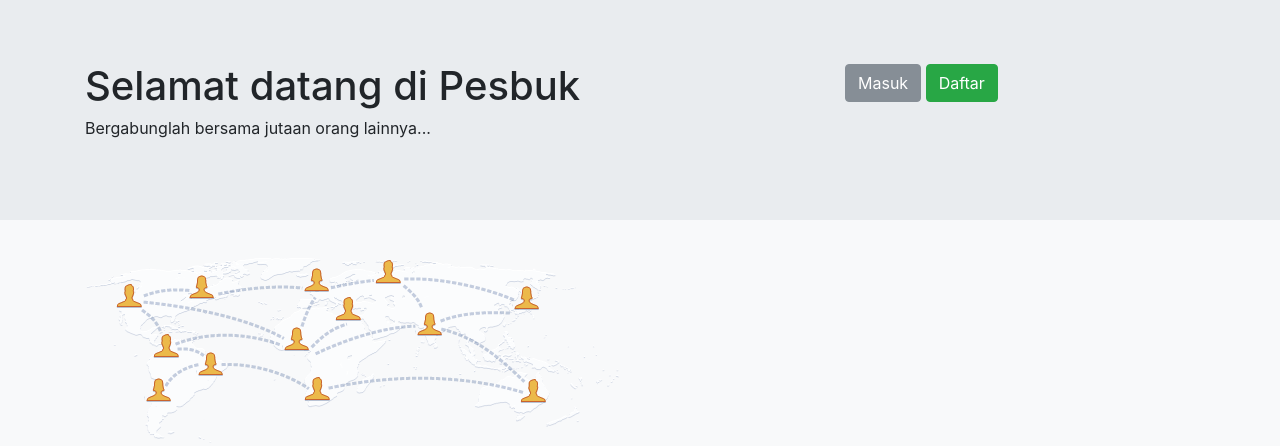
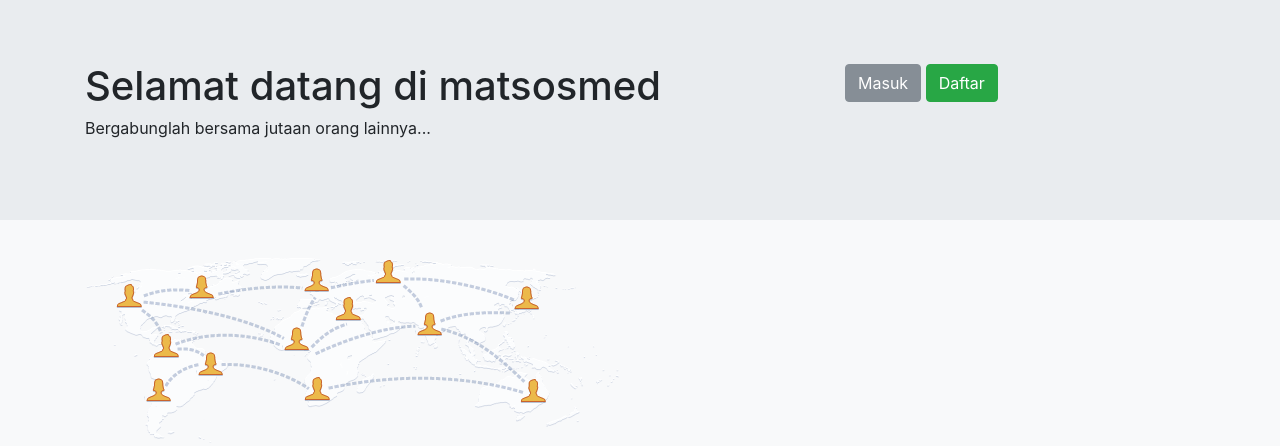
Before and after one commit to mamat08nurahmat/sosial-media-master, a PHP site: page / in a window 1280 px wide. Shown: the top 446 px of the page. Run offline with PHP 8.4, Linux system fonts and the light colour scheme.

Commit message:
merubah title dan H1

```diff
--- a/index.php
+++ b/index.php
@@ -4,7 +4,7 @@
     <meta charset="UTF-8">
     <meta name="viewport" content="width=device-width, initial-scale=1.0">
     <meta http-equiv="X-UA-Compatible" content="ie=edge">
-    <title>Pesbuk</title>
+    <title>Matsosmed</title>
 
      <link rel="stylesheet" href="css/bootstrap.min.css" />
 </head>
@@ -14,7 +14,7 @@
             <div class="container">
                 <div class="row">
                     <div class="col-md-8">
-                        <h1>Selamat datang di Pesbuk</h1>
+                        <h1>Selamat datang di matsosmed</h1>
                         <p>Bergabunglah bersama jutaan orang lainnya...</p>
                     </div>
                     <div class="col-md-4">
```
